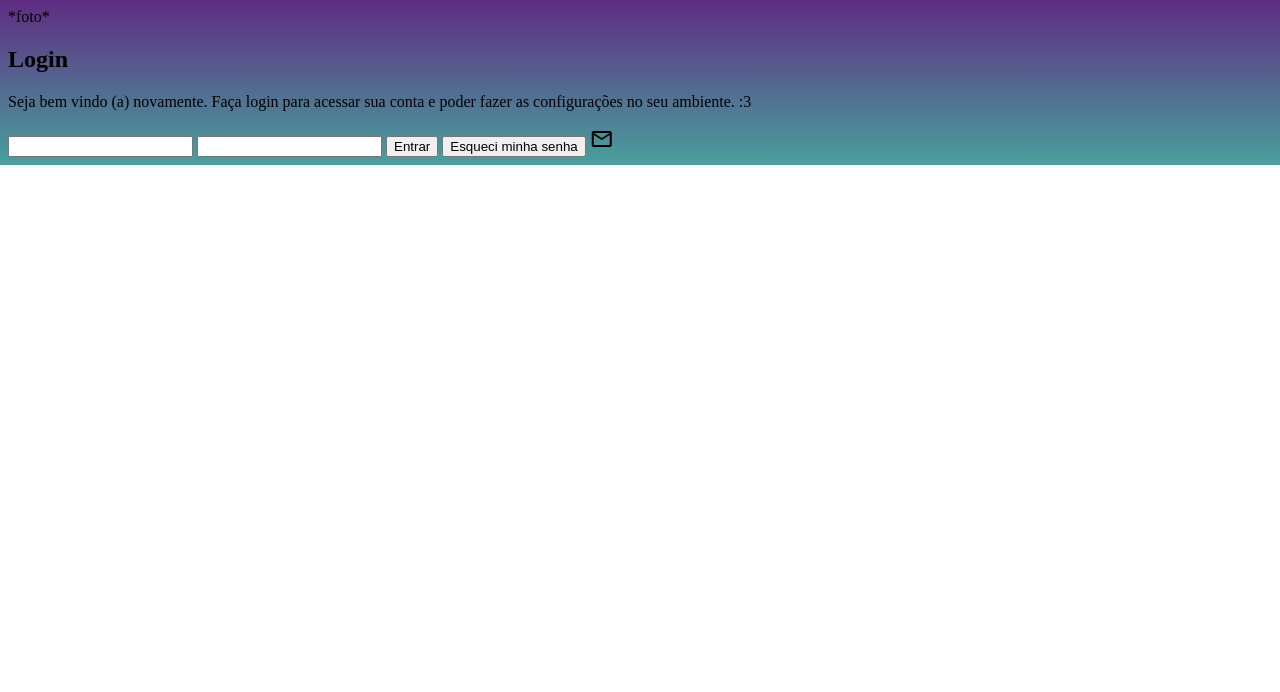
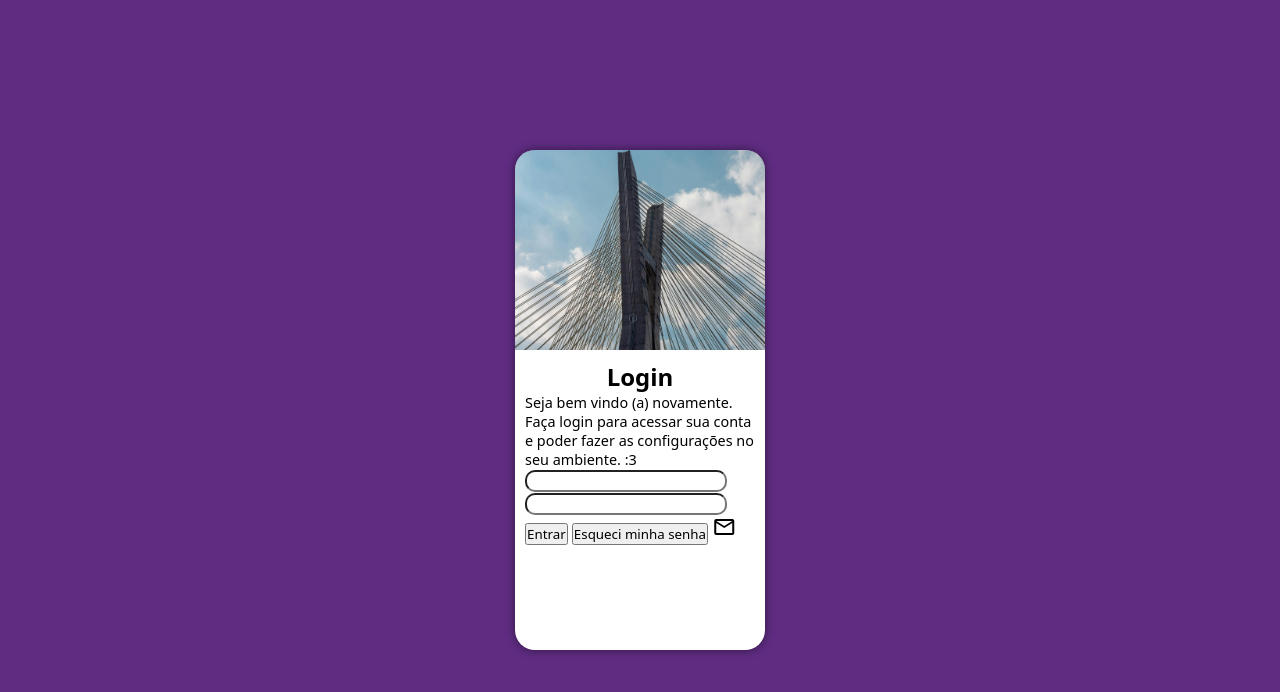
Before and after one commit to caio-sdm/projeto-login, a plain HTML site: page index.html in a window 1280 px wide. Drawn offline with nearby package versions, Linux system fonts and the light colour scheme.

Commit message:
estilos login

```diff
--- a/estilos/style.css
+++ b/estilos/style.css
@@ -1,5 +1,7 @@
 @charset "UTF-8";
-
+/*
+Mobile first
+*/
 /*
     paleta de cores
     preto
@@ -8,15 +10,56 @@
     Lilás: #5f2c82
 */
 
-/*
 *{
+font-family: system-ui, -apple-system, BlinkMacSystemFont, 'Segoe UI', Roboto, Oxygen, Ubuntu, Cantarell, 'Open Sans', 'Helvetica Neue', sans-serif;
 margin: 0px;
 padding: 0px;
+box-sizing: border-box;
 }
-*/
 
-body{
-    background: linear-gradient(to top, #49a09d, #5f2c82);
+body, html{
+    background-color: #5f2c82;
+    height: 100vh;
+    width: 100vw;
     background-size: contain;
     background-repeat: no-repeat;
 }
+main{
+    position: relative;
+    height: 100vh;
+    width: 100vw;
+}
+section#login{
+    position: absolute;
+    top: 50%;
+    left: 50%;
+    transform: translate(-50%, -50%);
+    background-color: white;
+    width: 250px;
+    height: 500px;
+    border-radius: 20px;
+    overflow: hidden;
+    box-shadow: 0px 0px 10px rgba(0, 0, 0, 0.5);
+}
+section#login > div#imagem{
+    display: block;
+    background: #5f2c82 url(../imagens/pexels-bruthethe-3035998.jpg);
+    height: 200px;
+    background-size: cover;
+    background-repeat: no-repeat;
+    background-position: center center;
+}
+section#login > div#form{
+    display: block;
+    padding: 10px;
+
+}
+#iemail, #isenha{
+    border-radius: 10px;
+}
+h1{
+    text-align: center;
+}
+p{
+    font-size: 0.9em;
+}
--- a/index.html
+++ b/index.html
@@ -11,14 +11,14 @@
     <main>
         <section id="login">
             <div id="imagem">
-                *foto*
+                <!-- imagem em css :) -->
             </div>
             <div id="form">
                 <h1>Login</h1>
                 <p>Seja bem vindo (a) novamente. Faça login para acessar sua conta e poder fazer as configurações no seu ambiente. :3</p>
                 <form action="login.php" method="post">
-                    <input type="email" name="email" id="iemail">
-                    <input type="password" name="senha" id="isenha">
+                    <input type="email" name="email" id="iemail"> <br>
+                    <input type="password" name="senha" id="isenha"> <br>
                     <input type="submit" value="Entrar">
                     <input type="button" value="Esqueci minha senha" value="mail">
                     <span class="material-symbols-outlined">
```
